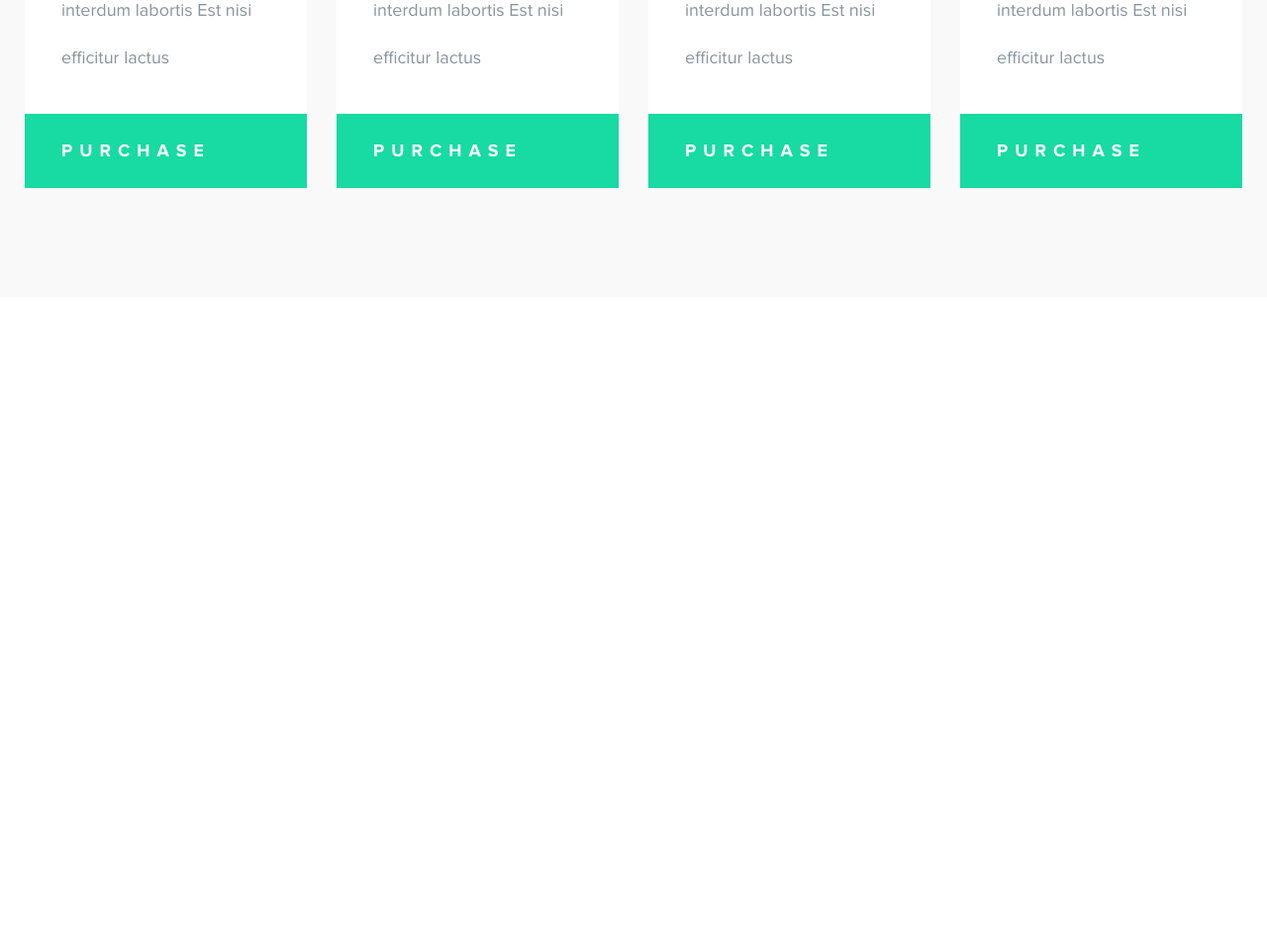
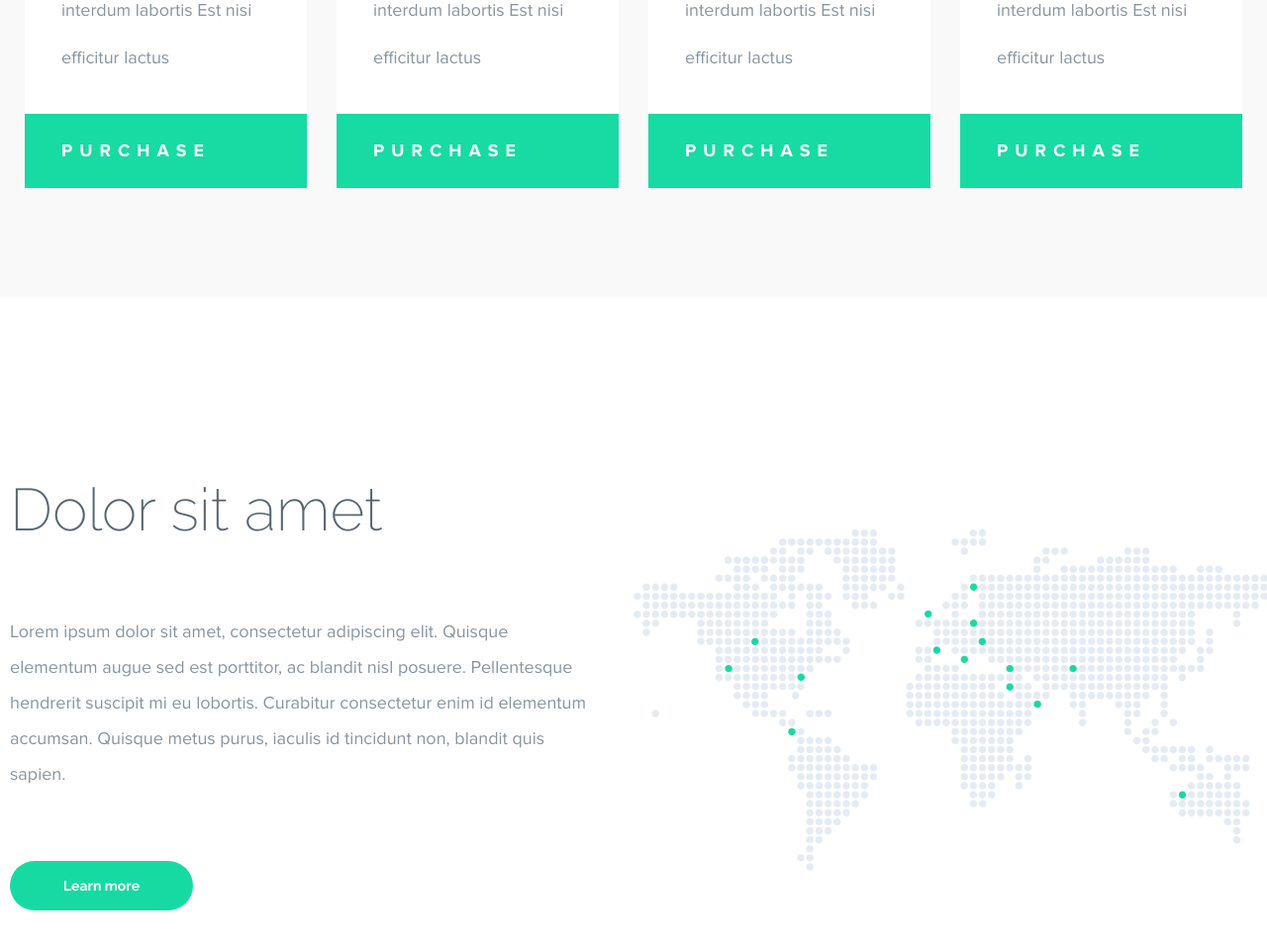
Before and after one commit to freeivanzw/alecto, a website: page app/index.html in a window 1280 px wide. Shown: the part 7262-8220 px from the top of the page at 99% size. Before the commit the page ends 7562 px from the top, so only its background shows below. Drawn offline with Linux system fonts and the light colour scheme.

Commit message:
agents section desktop

```diff
--- a/app/index.html
+++ b/app/index.html
@@ -320,7 +320,19 @@
                     <button>purchase</button>
                 </div>
             </div>
-
+        </section>
+        <section class="agents ">
+            <div class="agents__inner content">
+                <div class="agents__info">
+                    <h2>Dolor sit amet</h2>
+                    <p>
+                        Lorem ipsum dolor sit amet, consectetur adipiscing elit. Quisque elementum augue sed est porttitor, ac blandit nisl posuere. Pellentesque hendrerit suscipit mi eu lobortis. Curabitur consectetur enim id elementum accumsan. Quisque metus purus, iaculis id tincidunt non, blandit quis sapien.
+                    </p>
+                    <button>
+                        Learn more
+                    </button>
+                </div>
+            </div>
         </section>
     </main>
 
--- a/app/scss/desk.scss
+++ b/app/scss/desk.scss
@@ -1046,3 +1046,60 @@ header {
         }
     }
 }
+
+.agents {
+    box-sizing: content-box;
+    position: relative;
+    padding-top: 180px;
+    padding-bottom: 195px;
+    background-image: url("../img/map.png");
+    background-position: 100% center;
+    background-size: 50% ;
+    background-repeat: no-repeat;
+
+    .agents__info {
+        z-index: 1;
+        width: 47%;
+
+        h2 {
+            font-family: "Raleway";
+            font-weight: 200;
+            font-size: 60px;
+            color: #576671;
+            margin-top: 0px;
+            margin-bottom: 70px;
+        }
+
+        p {
+            font-family: "Proxima-Nova";
+            font-weight: 400;
+            font-size: 18px;
+            color: #87949e;
+            line-height: 36px;
+            margin: 0px;
+        }
+
+        button {
+            display: flex;
+            align-items: center;
+            justify-content: center;
+            margin-top: 70px;
+            width: 185px;
+            height: 50px;
+            background-color: #17daa3;
+            border-radius: 25px;
+            font-family: "Raleway";
+            font-weight: 700;
+            font-size: 14px;
+            color: #fff;
+            text-decoration: none;
+            outline: none;
+            border: none;
+        }
+    }
+
+
+
+
+
+}
--- a/app/scss/fonts.scss
+++ b/app/scss/fonts.scss
@@ -93,8 +93,8 @@
 }
 
 @font-face {
-    font-family: "Proxima-Nova";
-    font-weight: 400;
+        font-family: "Proxima-Nova";
+        font-weight: 400;
     src: url("./../fonts/proxima/ProximaNova-Regular.otf") format('opentype');
 }
 
```
Also changed, not shown: app/css/desk.css, app/css/style.css, app/img/map.png (added).
